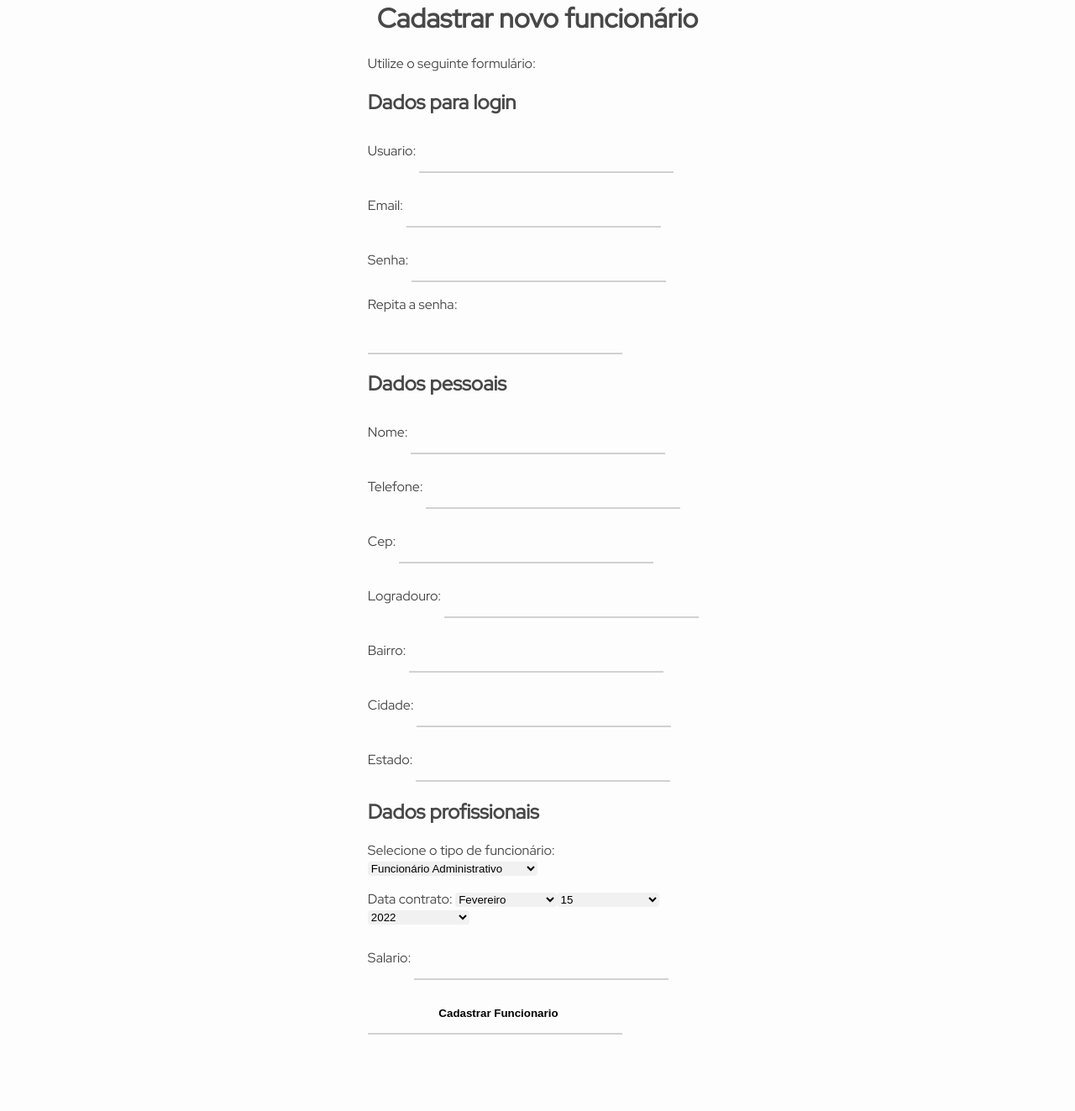
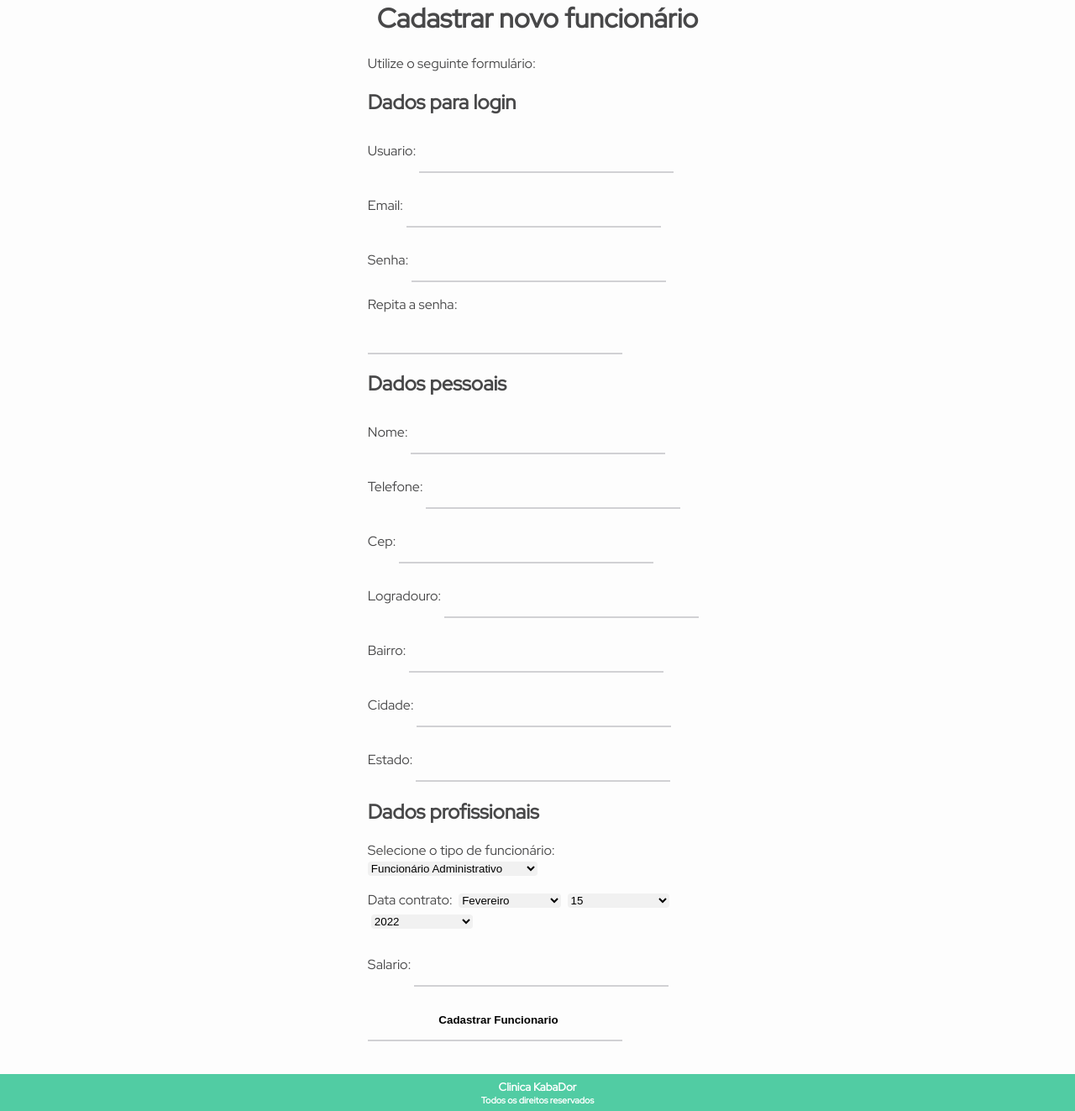
Before and after one commit to marcus-zuba/Clinica-KabaDor, a Django app: page /conta/cadastrar_funcionario/ in a window 1280 px wide; the page is wider, and only the part inside the window is pictured. Shown: the part 242-1565 px from the top of that part at 84% size. Before the commit the page ends 1474 px from the top of that part, so only its background shows below. Run offline with Django 3.2, Linux system fonts and the light colour scheme; the visitor is signed in with stand-in values (Sample User, id 1); data that the repository does not hold is empty; some web fonts are replaced.

Commit message:
implementing footer and fix some css errors

```diff
--- a/clinic/templates/clinic/admin_home_page.html
+++ b/clinic/templates/clinic/admin_home_page.html
@@ -11,5 +11,5 @@
     <a href="/conta/trocar_senha" class="button">Redefinir Senha</a>
     <a href="/conta/atualizar/" class="button">Editar informações pessoais</a>
     <a href="/conta/logout" class="button">Desconectar</a>
-  <div></div>
+  </div>
 {% endblock %}
--- a/clinic/templates/clinic/new_address.html
+++ b/clinic/templates/clinic/new_address.html
@@ -15,6 +15,6 @@
       {% csrf_token %}
       <p><input type="submit" id="submit-form" value="Cadastrar Endereço"></p>
     </form>
-  <div></div>
+  </div>
   <script src="{% static 'js/new_address.js' %}"></script>
 {% endblock %}
--- a/clinic/templates/clinic/new_schedule.html
+++ b/clinic/templates/clinic/new_schedule.html
@@ -7,7 +7,8 @@
 {% block content %}
   <link rel="stylesheet" href="{% static 'css/login.css' %}">
   <div class="form-group">
-    <h1>Página de agendamento</h1>
+    <h1>Agendamento de Consulta Médica</h1>
+    <p>Realize um agendamento em nossa clínica utilizando o seguinte formulário:</p>
     <form action="." method="post" id="novo-agendamento">
       <p><label for="especialidade">Especialidade médica:</label>
       <select name="especialidade" id="id_especialidade" form="novo-agendamento" style="width:50%;">
--- a/clinic/templates/clinic/schedules.html
+++ b/clinic/templates/clinic/schedules.html
@@ -45,7 +45,7 @@
     {% if todos %}
       <p>Não há agendamentos cadastrados no sistema!</p>
     {% else %}
-      <p>{{ request.user.pessoa.nome }}, não há nenhum agendamento seu no sistema!</p>
+      <p>{{ request.user.pessoa.nome }}, não há agendamento em seu nome no sistema!</p>
     {% endif %}
   {% endif %}
   </div>
--- a/conta/templates/conta/atualizacao_completa.html
+++ b/conta/templates/conta/atualizacao_completa.html
@@ -5,6 +5,6 @@
 {% block content %}
   <div class="central">
     <h1>Atualização das informações realizada com sucesso!</h1>
-    <a href="/clinica/admin_home/" class="button">Voltar para a Home do Admin"</a>
+    <a href="/clinica/admin_home/" class="button">Voltar para a Home do Admin</a>
   </div>
 {% endblock %}
--- a/conta/templates/conta/atualizar_pessoa.html
+++ b/conta/templates/conta/atualizar_pessoa.html
@@ -19,5 +19,6 @@
       <button class="login__submit" type="submit">Atualizar</button>
     </form>
   </div>
+  <script src="{% static 'js/address.js' %}"></script>
 
 {% endblock %}
--- a/conta/templates/conta/cadastro_completo.html
+++ b/conta/templates/conta/cadastro_completo.html
@@ -5,7 +5,6 @@
 {% block content %}
   <div class="central">
     <h1>Cadastro realizado com sucesso!</h1>
-    <a href="/conta/cadastrar_funcionario/" class="button">Cadastrar um novo funcionário</a>
     <a href="/clinica/admin_home/" class="button">Voltar para a Home do Admin</a>
   </div>
 {% endblock %}
--- a/conta/templates/conta/cadastro_funcionario.html
+++ b/conta/templates/conta/cadastro_funcionario.html
@@ -28,7 +28,7 @@
     {% csrf_token %}
     <p><input type="submit" value="Cadastrar Funcionario"></p>
     </form>
-  <div></div>
+  </div>
   <script>
     $( document ).ready(function() {
       $("#id_especialidade").attr("disabled", true)
--- a/conta/templates/conta/cadastro_paciente.html
+++ b/conta/templates/conta/cadastro_paciente.html
@@ -17,6 +17,10 @@
     {% csrf_token %}
     <p><input type="submit" value="Cadastrar paciente"></p>
     </form>
-  <div></div>
+  </div>
   <script src="{% static 'js/address.js' %}"></script>
+  <script>
+    $('#id_altura').attr('placeholder','Altura em cm')
+    $('#id_peso').attr('placeholder','Peso em kg')
+  </script>
 {% endblock %}
--- a/conta/templates/registration/password_reset_form.html
+++ b/conta/templates/registration/password_reset_form.html
@@ -11,7 +11,7 @@
     <p>Informe o seu endereço de email para receber uma nova senha.</p>
     <form action="." method="post">
     {{ form.as_p }}
-    <p><input type="submit" value="Enviar email"></p>
+    <p><input type="submit" value="Enviar email" disabled></p>
     {% csrf_token %}
     </form>
   </div>
--- a/static/css/base.css
+++ b/static/css/base.css
@@ -1,8 +1,18 @@
+html{
+    height: 100%;
+}
+
 body{
     color:#484849;
     font-family: 'Martel Sans', sans-serif;
-    margin:0;
     width: 100%;
+    margin-bottom: 50px;
+}
+
+body {
+    min-height: 100%;
+    display: flex;
+    flex-direction: column;
 }
 
 .alert-info{
@@ -41,6 +51,31 @@ a:hover{
 
 #id_data_day, #id_data_month, #id_data_year{
     margin: 1%;
+}
+
+#id_data_contrato_day, #id_data_contrato_month, #id_data_contrato_year{
+    margin: 1%;
+}
+
+footer{
+    background-color: rgb(81, 204, 163);;
+    color:white;
+    text-align: center;
+    bottom: 0px;
+    display: flex;
+    align-items: center;
+    justify-content: center;
+    flex-direction: column;
+    padding: 0.5%;
+    margin-top: auto;
+}
+
+footer h5{
+    margin: 0;
+}
+
+footer h6{
+    margin: 0;
 }
 
 .button {
--- a/static/css/navbar.css
+++ b/static/css/navbar.css
@@ -136,7 +136,7 @@ nav a:hover {
 
 #logokd{
   width: 7em;
-  margin-right: 50%;
+  margin-right: 20%;
 }
 
 @media screen and (min-width: 800px) {
--- a/templates/base.html
+++ b/templates/base.html
@@ -4,7 +4,7 @@
   <head>
     <meta charset="UTF-8">
     <meta name="viewport" content="width=device-width, initial-scale=1.0">
-    <title>Clínica Kabador!</title>
+    <title>Clínica KabaDor!</title>
     <link rel="shortcut icon" href="{%  static 'favicon.ico' %}">
     <link rel="stylesheet" href="{%  static 'css/base.css' %}">
     <link rel="preconnect" href="https://fonts.googleapis.com">
@@ -17,5 +17,9 @@
     {% include 'messages.html' %}
     {% block content %}
     {% endblock %}
+    <footer>
+      <h5>Clinica KabaDor</h5>
+      <h6>Todos os direitos reservados</h6>
+    </footer>
   </body>
 </html>
--- a/templates/navbar.html
+++ b/templates/navbar.html
@@ -4,7 +4,7 @@
 <div id="navbar">
   <h1 class="logo"><a href="/"><img src="https://i.imgur.com/UhQhsjV.png" id="logokd"></a></h1>
   <input type="checkbox" id="nav-toggle" class="nav-toggle">
-  <span style="padding-right: 30%;"></span>
+  <span style="padding-right: 15%;"></span>
 
   <nav class="menu-right">
     <ul>
```
Also changed, not shown: clinic/templates/clinic/gallery.html (+7 -10 lines), static/css/gallery.css (+6 -1 lines).
